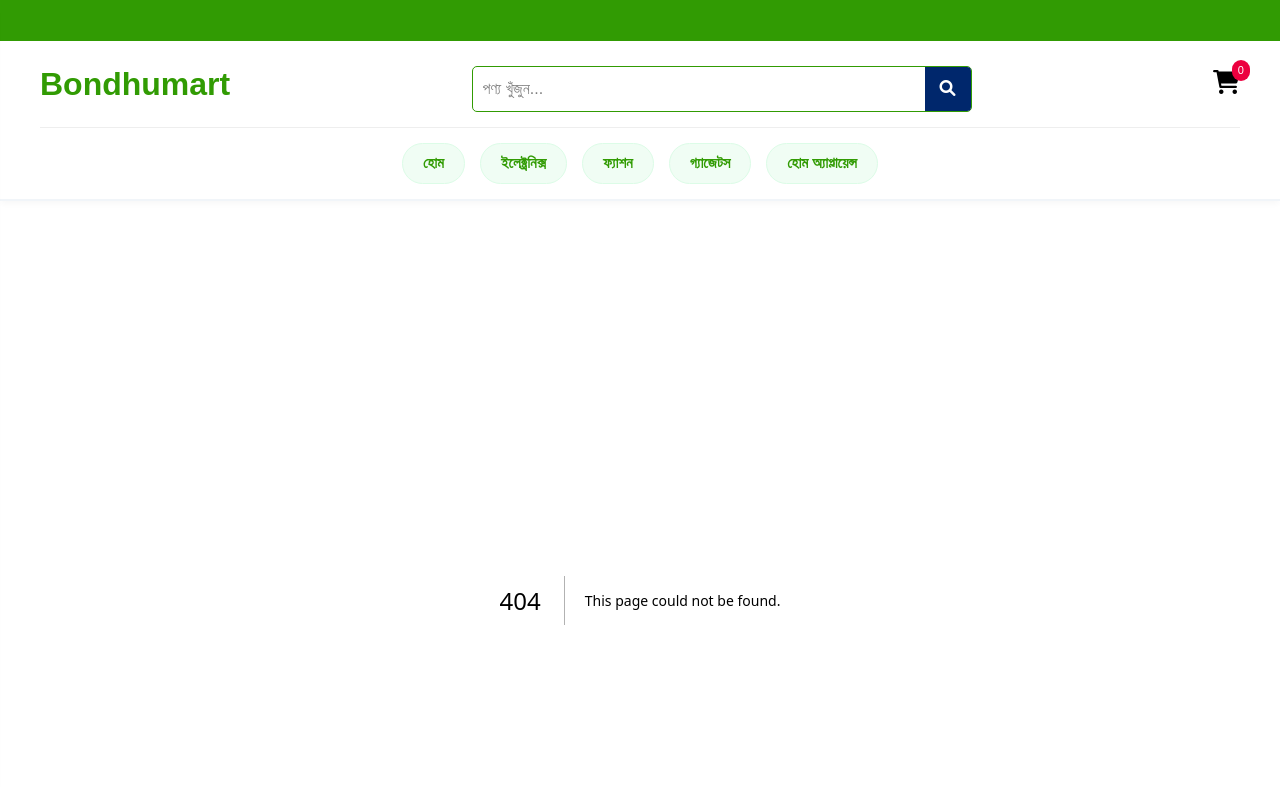
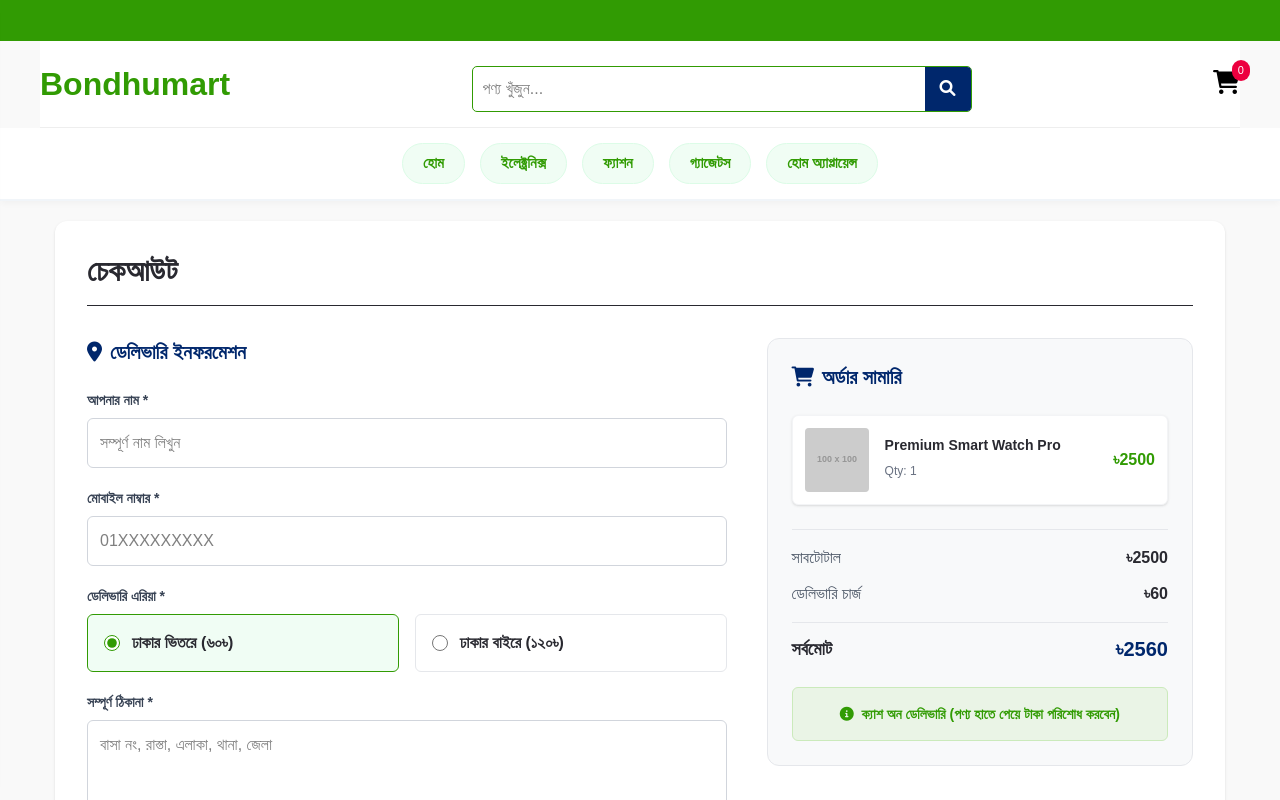
Before and after one commit to MRakib74/bondhumart-storefront, a Next.js app: page /checkout in a window 1280 px wide. Before the commit this address had no page. Shown: the top 800 px of the page. Built offline with nearby package versions, Linux system fonts and the light colour scheme.

Commit message:
Checkout and Product Page updates

```diff
--- /dev/null
+++ b/src/app/checkout/page.tsx
@@ -0,0 +1,153 @@
+"use client"
+
+import React, { useState } from 'react'
+import Image from 'next/image'
+
+export default function CheckoutPage() {
+  const [deliveryArea, setDeliveryArea] = useState('inside')
+
+  // Mock cart items
+  const cartItems = [
+    {
+      id: 1,
+      name: "Premium Smart Watch Pro",
+      price: 2500,
+      quantity: 1,
+      image: "https://placehold.co/100x100/eeeeee/333333?text=Watch"
+    }
+  ]
+
+  const subtotal = cartItems.reduce((acc, item) => acc + (item.price * item.quantity), 0)
+  const deliveryCharge = deliveryArea === 'inside' ? 60 : 120
+  const total = subtotal + deliveryCharge
+
+  return (
+    <div className="bg-white rounded-xl shadow-sm p-4 md:p-8 mb-10 mt-5">
+      <h1 className="text-2xl md:text-3xl font-black text-[#292930] mb-8 border-b pb-4">চেকআউট</h1>
+
+      <div className="flex flex-col lg:flex-row gap-10">
+
+        {/* Left: Customer Form */}
+        <div className="w-full lg:w-3/5">
+          <h2 className="text-xl font-bold text-[#00276c] mb-6 flex items-center gap-2">
+            <i className="fas fa-map-marker-alt"></i> ডেলিভারি ইনফরমেশন
+          </h2>
+
+          <form className="flex flex-col gap-5">
+            <div>
+              <label className="block text-sm font-bold text-gray-700 mb-2">আপনার নাম *</label>
+              <input
+                type="text"
+                placeholder="সম্পূর্ণ নাম লিখুন"
+                className="w-full p-3 border border-gray-300 rounded-md focus:border-[#319b03] focus:ring-1 focus:ring-[#319b03] outline-none transition-all"
+                required
+              />
+            </div>
+
+            <div>
+              <label className="block text-sm font-bold text-gray-700 mb-2">মোবাইল নাম্বার *</label>
+              <input
+                type="tel"
+                placeholder="01XXXXXXXXX"
+                className="w-full p-3 border border-gray-300 rounded-md focus:border-[#319b03] focus:ring-1 focus:ring-[#319b03] outline-none transition-all"
+                required
+              />
+            </div>
+
+            <div>
+              <label className="block text-sm font-bold text-gray-700 mb-2">ডেলিভারি এরিয়া *</label>
+              <div className="grid grid-cols-2 gap-4">
+                <label
+                  className={`border p-4 rounded-md cursor-pointer flex items-center gap-3 transition-all ${deliveryArea === 'inside' ? 'border-[#319b03] bg-[#f0fdf4]' : 'border-gray-200'}`}
+                >
+                  <input
+                    type="radio"
+                    name="area"
+                    value="inside"
+                    checked={deliveryArea === 'inside'}
+                    onChange={(e) => setDeliveryArea(e.target.value)}
+                    className="accent-[#319b03] w-4 h-4"
+                  />
+                  <span className="font-bold text-[#292930]">ঢাকার ভিতরে (৬০৳)</span>
+                </label>
+                <label
+                  className={`border p-4 rounded-md cursor-pointer flex items-center gap-3 transition-all ${deliveryArea === 'outside' ? 'border-[#319b03] bg-[#f0fdf4]' : 'border-gray-200'}`}
+                >
+                  <input
+                    type="radio"
+                    name="area"
+                    value="outside"
+                    checked={deliveryArea === 'outside'}
+                    onChange={(e) => setDeliveryArea(e.target.value)}
+                    className="accent-[#319b03] w-4 h-4"
+                  />
+                  <span className="font-bold text-[#292930]">ঢাকার বাইরে (১২০৳)</span>
+                </label>
+              </div>
+            </div>
+
+            <div>
+              <label className="block text-sm font-bold text-gray-700 mb-2">সম্পূর্ণ ঠিকানা *</label>
+              <textarea
+                placeholder="বাসা নং, রাস্তা, এলাকা, থানা, জেলা"
+                rows={3}
+                className="w-full p-3 border border-gray-300 rounded-md focus:border-[#319b03] focus:ring-1 focus:ring-[#319b03] outline-none transition-all"
+                required
+              ></textarea>
+            </div>
+
+            <button type="button" className="w-full py-4 bg-[#00276c] hover:bg-black text-white text-lg font-bold rounded-lg transition-colors flex justify-center items-center gap-2 mt-4 shadow-lg">
+              <i className="fas fa-check-circle"></i> অর্ডার কনফার্ম করুন
+            </button>
+          </form>
+        </div>
+
+        {/* Right: Order Summary */}
+        <div className="w-full lg:w-2/5">
+          <div className="bg-[#f8f9fa] p-6 rounded-xl border border-gray-200 sticky top-24">
+            <h2 className="text-xl font-bold text-[#00276c] mb-6 flex items-center gap-2">
+              <i className="fas fa-shopping-cart"></i> অর্ডার সামারি
+            </h2>
+
+            <div className="flex flex-col gap-4 mb-6">
+              {cartItems.map(item => (
+                <div key={item.id} className="flex gap-4 items-center bg-white p-3 rounded-md border border-gray-100 shadow-sm">
+                  <div className="w-16 h-16 bg-gray-100 rounded overflow-hidden flex-shrink-0">
+                    <img src={item.image} alt={item.name} className="w-full h-full object-cover" />
+                  </div>
+                  <div className="flex-grow">
+                    <h4 className="text-sm font-bold text-[#292930] leading-tight mb-1">{item.name}</h4>
+                    <span className="text-xs text-gray-500">Qty: {item.quantity}</span>
+                  </div>
+                  <div className="font-bold text-[#319b03]">
+                    ৳{item.price * item.quantity}
+                  </div>
+                </div>
+              ))}
+            </div>
+
+            <div className="border-t border-gray-200 pt-4 flex flex-col gap-3">
+              <div className="flex justify-between text-gray-600">
+                <span>সাবটোটাল</span>
+                <span className="font-bold text-[#292930]">৳{subtotal}</span>
+              </div>
+              <div className="flex justify-between text-gray-600">
+                <span>ডেলিভারি চার্জ</span>
+                <span className="font-bold text-[#292930]">৳{deliveryCharge}</span>
+              </div>
+              <div className="flex justify-between border-t border-gray-200 pt-3 mt-1">
+                <span className="text-lg font-bold text-[#292930]">সর্বমোট</span>
+                <span className="text-xl font-black text-[#00276c]">৳{total}</span>
+              </div>
+            </div>
+
+            <div className="mt-6 bg-[#eaf4e6] text-[#319b03] p-4 rounded-md text-sm font-bold text-center border border-[#cbeabb]">
+              <i className="fas fa-info-circle mr-1"></i> ক্যাশ অন ডেলিভারি (পণ্য হাতে পেয়ে টাকা পরিশোধ করবেন)
+            </div>
+          </div>
+        </div>
+
+      </div>
+    </div>
+  )
+}
```
